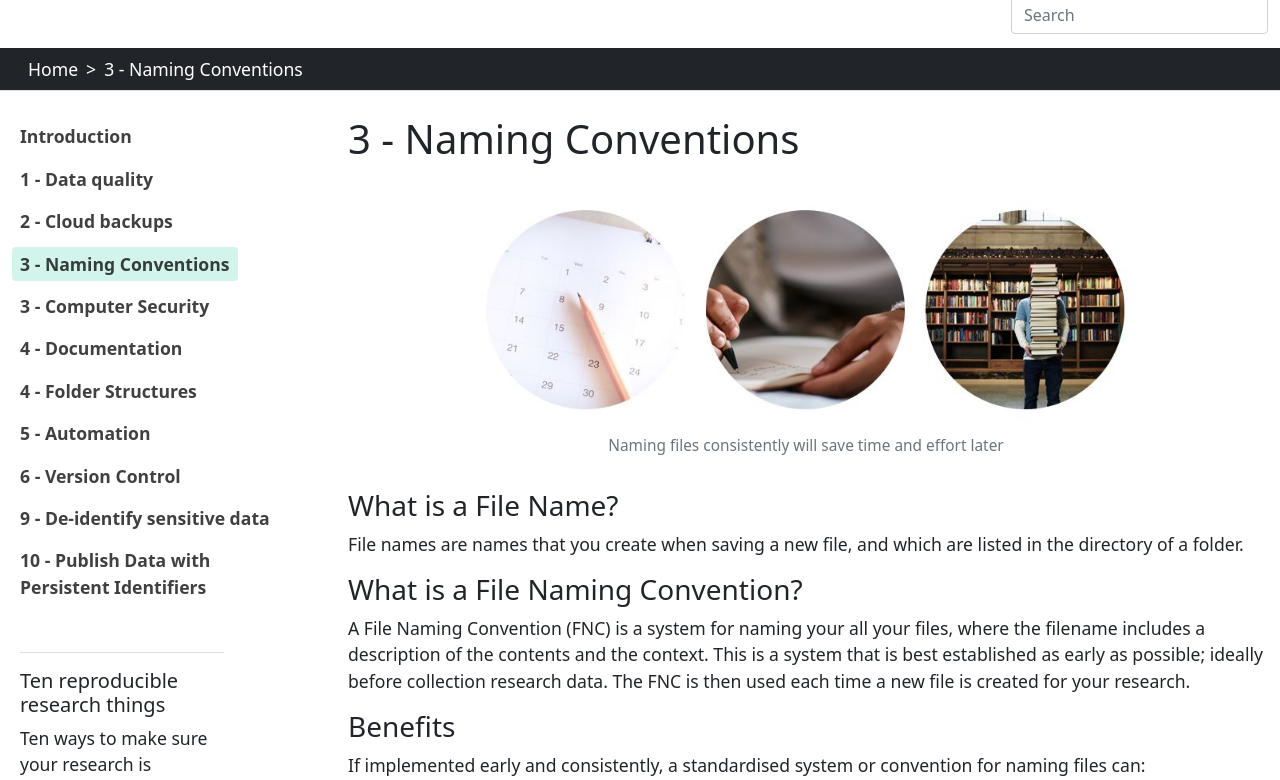
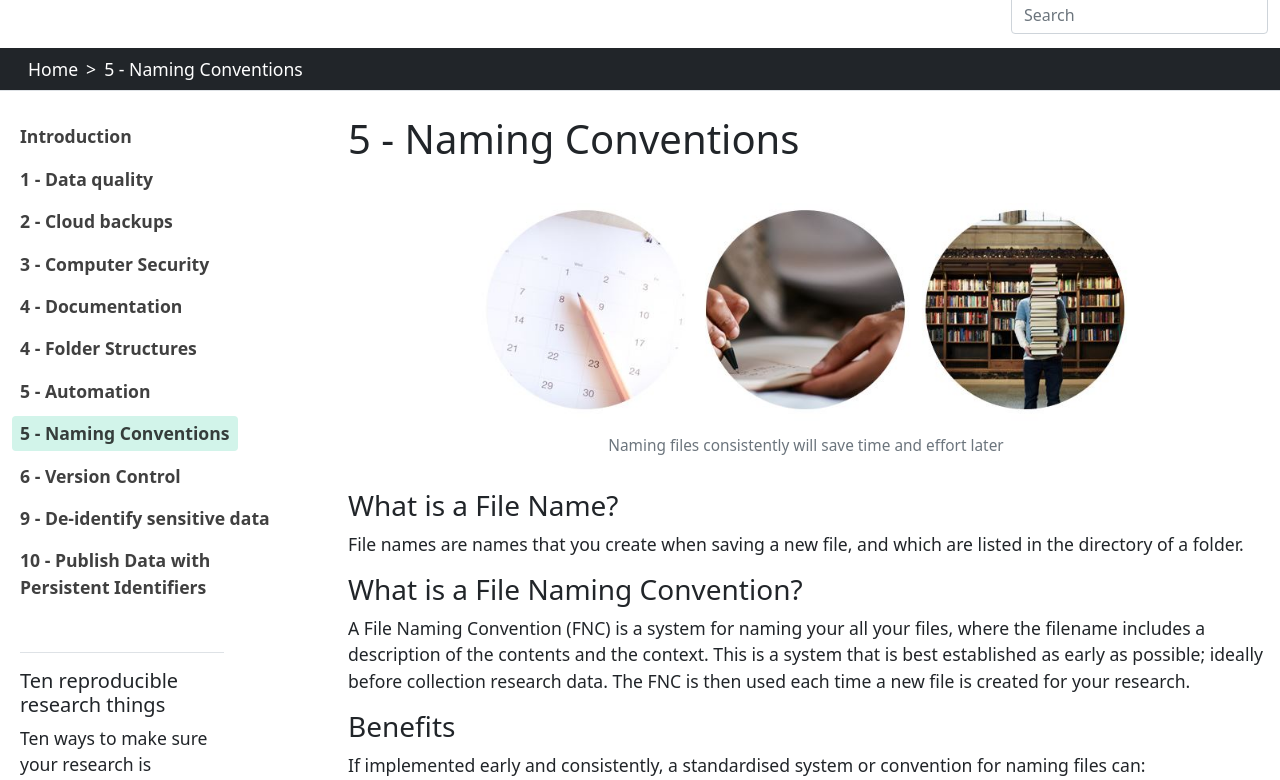
Before and after one commit to guereslib/ten-reproducible-research-things, a Jekyll site: the page built from content/05-naming.md, in a window 1280 px wide and 900 px high, cut to the strip 120-900 px from the top of the window. Built offline with Jekyll 4.4.1, drawn with Linux system fonts in a browser that asks for light colours; some of the changed text lies outside the part shown.

Commit message:
Update and rename 03-naming.md to 05-naming.md

```diff
--- a/content/03-naming.md
+++ b/content/05-naming.md
@@ -1,6 +1,6 @@
 ---
-nav_order: 4
-title: 3 - Naming Conventions
+nav_order: 6
+title: 5 - Naming Conventions
 ---
 {% include figure.html img="2022_NamingImage.JPG" alt="Image representing writing" caption="Naming files consistently will save time and effort later" width="75%" %}
 
```
